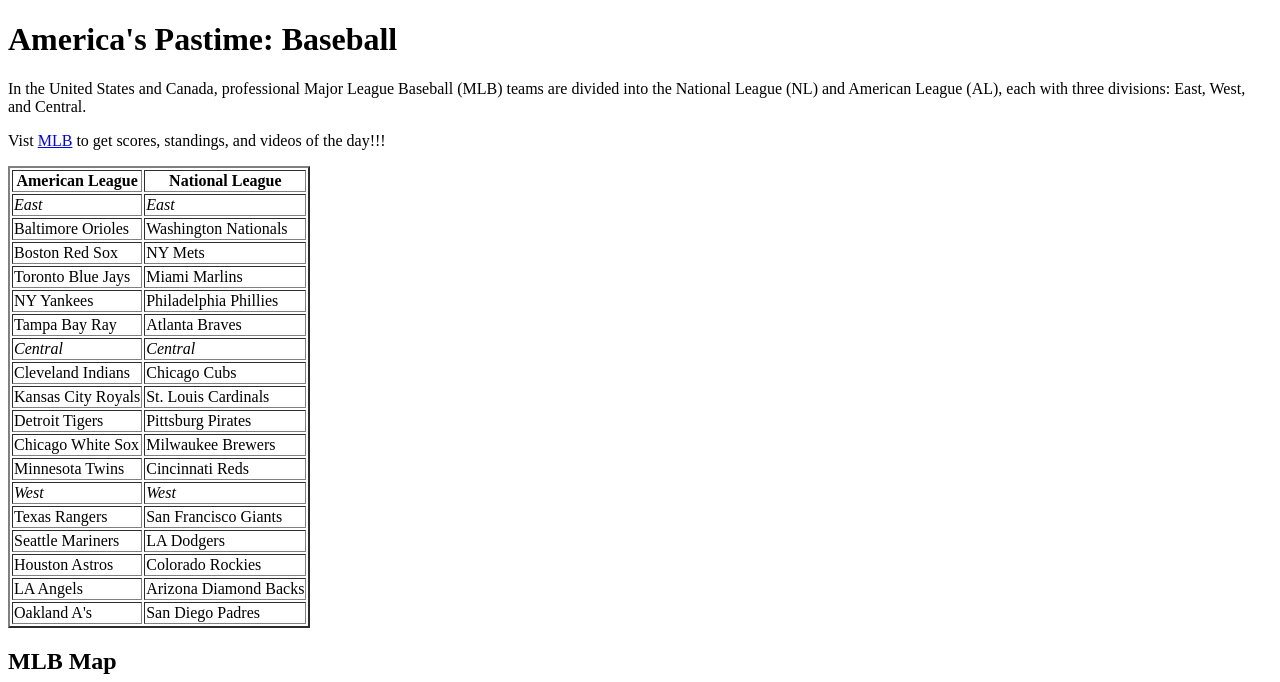
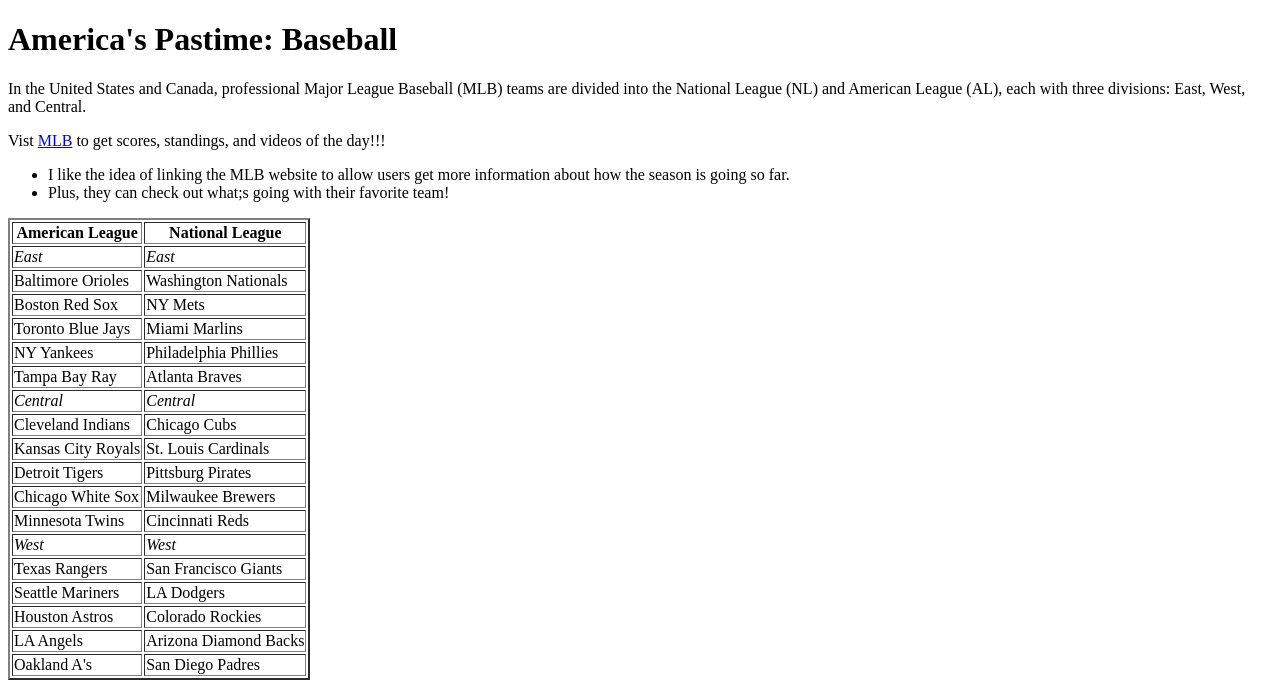
Before and after one commit to KimmyP23/KimmyP23.github.io, a plain HTML site: page index.html in a window 1280 px wide. Shown: the top 682 px of the page. Drawn offline with Linux system fonts and the light colour scheme.

Commit message:
Few sentences about what makes it good to link

```diff
--- a/index.html
+++ b/index.html
@@ -7,6 +7,10 @@
 <h1>America's Pastime: Baseball</h1>
 <p>In the United States and Canada, professional Major League Baseball (MLB) teams are divided into the National League (NL) and American League (AL), each with three divisions: East, West, and Central.</p>
 <p>Vist <a href="http://mlb.mlb.com/home">MLB</a> to get scores, standings, and videos of the day!!!</p>
+	<ul>
+		<li>I like the idea of linking the MLB website to allow users get more information about how the season is going so far.</li>
+		<li>Plus, they can check out what;s going with their favorite team!</li>
+	</ul>
 <div>
 	<table border="2">
 	<thead>
```
